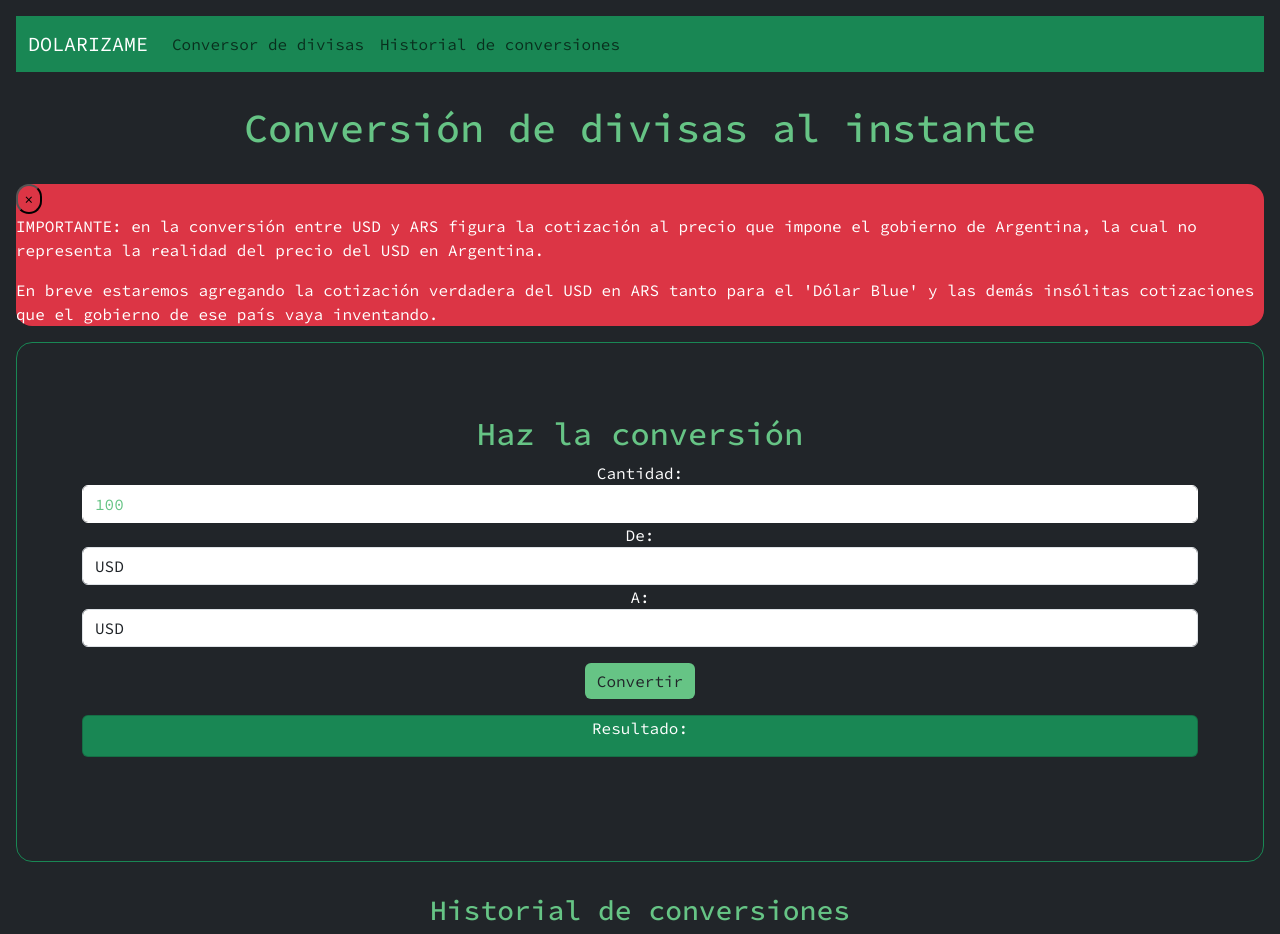
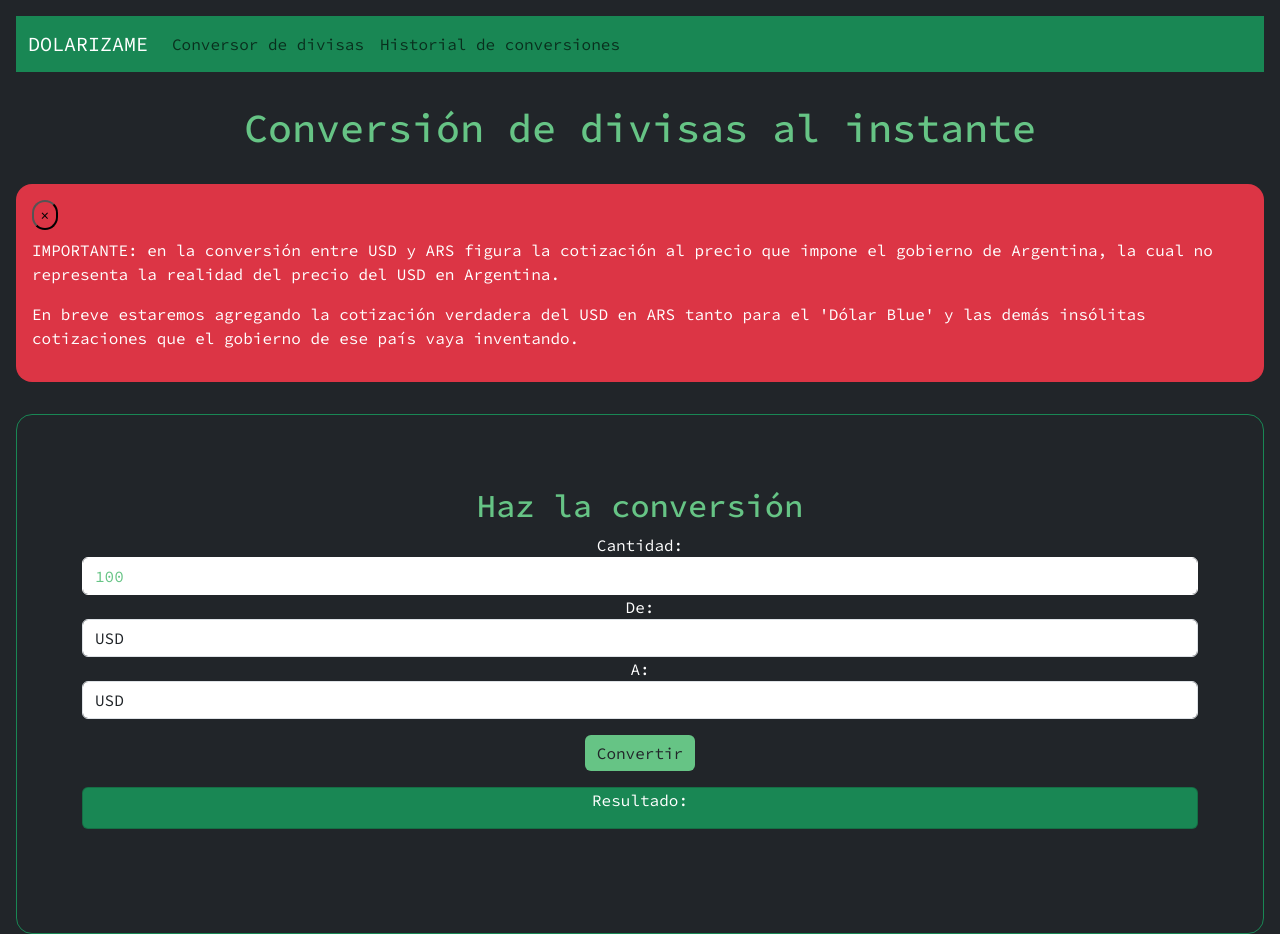
Before and after one commit to lautarodubravka/convertidor-de-divisas-coderhouse, a plain HTML site: page index.html in a window 1280 px wide. Shown: the top 934 px of the page. Drawn offline with nearby package versions, Linux system fonts and the light colour scheme.

Commit message:
update 5.1

```diff
--- a/CSS/style.css
+++ b/CSS/style.css
@@ -70,10 +70,14 @@ display: flexbox;
 /*WARNING ADVICE*/
 .warning-content {
   border-radius: 1rem;
+  padding: 1rem;
+  margin-bottom: 2rem;
 }
 .close {
 border-radius: 1rem;
-    }
+margin-bottom: 0.5rem;
+margin-top: 0rem;
+}
 /*HISTORIAL*/
 .historial {
   margin-top: 2rem;
```
